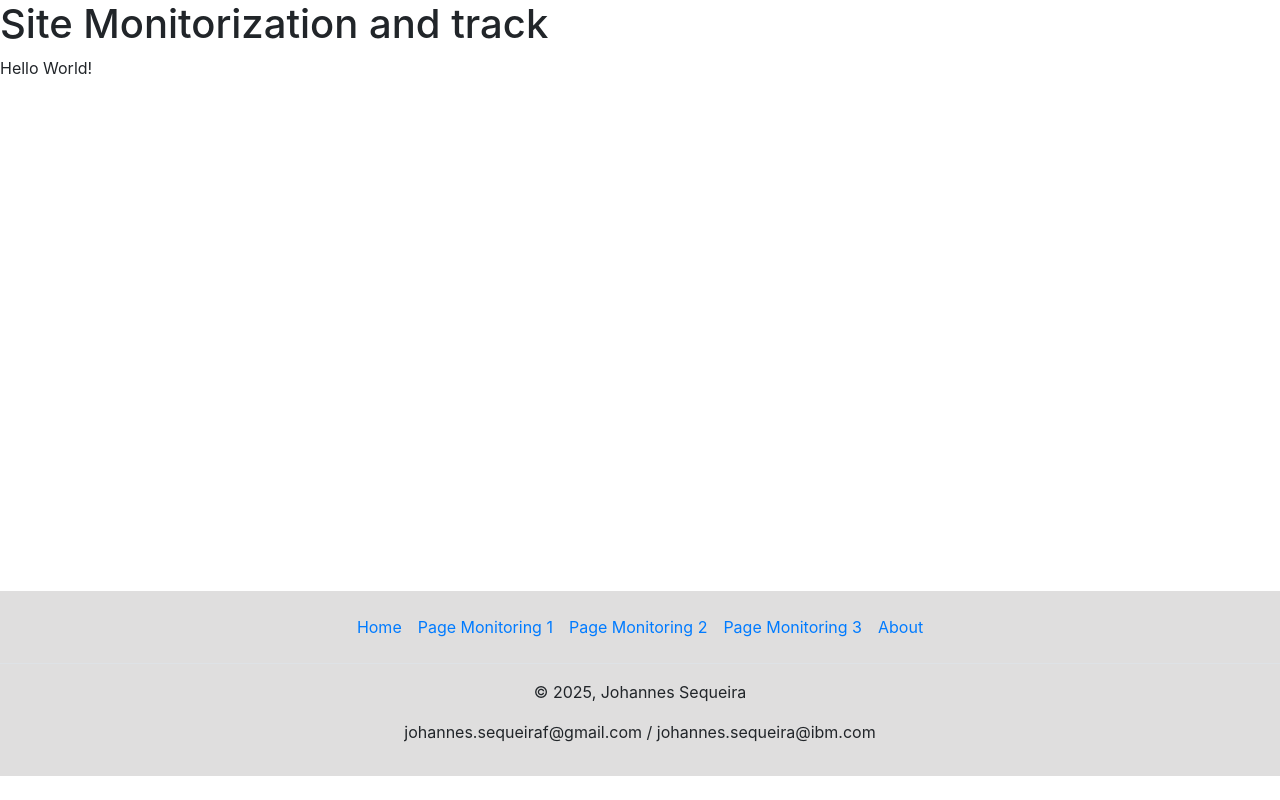
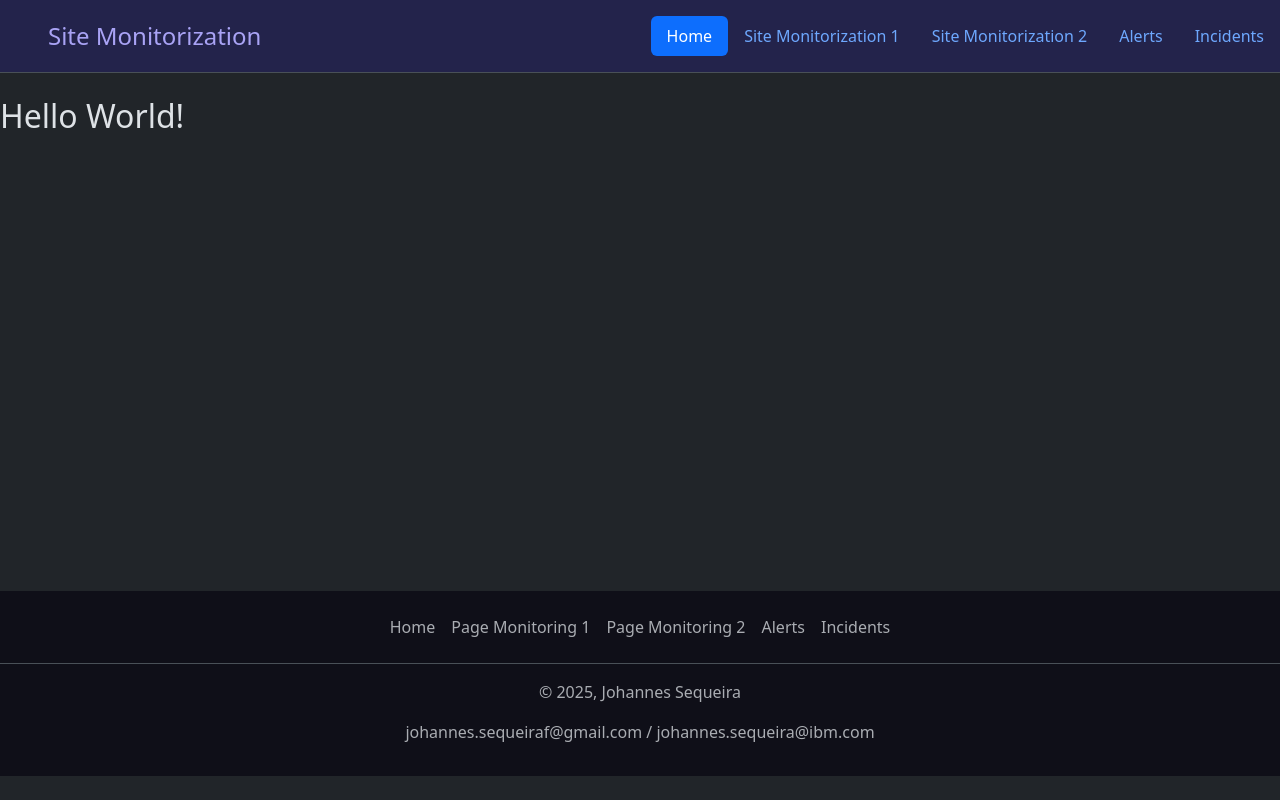
Before and after one commit to JohannesSeq/SRE-Demo, a Flask app: page / in a window 1280 px wide. Run offline with Flask 3, Linux system fonts and the light colour scheme; some libraries are stand-ins or nearby versions.

Commit message:
Changing boostrap to darkmode

```diff
--- a/static/style.css
+++ b/static/style.css
@@ -1,12 +1,19 @@
-body {
-    margin-bottom:50px;
-}
+
 
 footer {
-    background-color: #dfdede;
+    background-color: #0f0f18;
     padding-top: 10px;
     padding-bottom: 0px;
     position:fixed;
     bottom:0;
     width:100%;
 }
+
+header {
+    background-color: rgb(35, 35, 75);
+}
+
+#HeaderText{
+    font-size: larger;
+    color:#a9a3f5;
+}
--- a/templates/index.html
+++ b/templates/index.html
@@ -1,34 +1,48 @@
 <!DOCTYPE html>
-<html lang="en">
+<html lang="en" data-bs-theme="dark">
 
 <head>
 
     <meta charset="UTF-8">
     <meta name="viewport" content="width=device-width, initial-scale=1.0">
     <!--Bootstrap call-->
-    <link rel="stylesheet" href="https://maxcdn.bootstrapcdn.com/bootstrap/4.5.2/css/bootstrap.min.css">
+    <link href="https://cdn.jsdelivr.net/npm/bootstrap@5.3.7/dist/css/bootstrap.min.css" rel="stylesheet" integrity="sha384-LN+7fdVzj6u52u30Kp6M/trliBMCMKTyK833zpbD+pXdCLuTusPj697FH4R/5mcr" crossorigin="anonymous">
     <!--Call of the styles-->
     <link rel="stylesheet" href="{{ url_for('static', filename='style.css') }}">
     <title>Site Monitorization</title>
-
+</style>
 </head>
 
-<header>
-    <h1>Site Monitorization and track</h1>
+
+
+<header class="d-flex flex-wrap justify-content-center py-3 mb-4 border-bottom">
+    <a href="/" class="d-flex align-items-center mb-3 mb-md-0 me-md-auto text-dark text-decoration-none">
+        <svg class="bi me-2" width="40" height="32"><use xlink:href="#bootstrap"></use></svg>
+        <span class="fs-4" id="HeaderText">Site Monitorization</span>
+    </a>
+
+    <ul class="nav nav-pills">
+        <li class="nav-item"><a href="#" class="nav-link active" aria-current="page">Home</a></li>
+        <li class="nav-item"><a href="#" class="nav-link">Site Monitorization 1</a></li>
+        <li class="nav-item"><a href="#" class="nav-link">Site Monitorization 2</a></li>
+        <li class="nav-item"><a href="#" class="nav-link">Alerts</a></li>
+        <li class="nav-item"><a href="#" class="nav-link">Incidents</a></li>
+    </ul>
 </header>
 
+<!--Divider between header and body-->
+<div class="b-example-divider"></div>
+
 <body>
-    <p>
-        Hello World!
-    </p>
+    <h2> Hello World! </h2>
 
 <footer class="py-3 my-4">
     <ul class="nav justify-content-center border-bottom pb-3 mb-3">
         <li class="nav-item"><a href="#" class="nav-link px-2 text-body-secondary">Home</a></li>
         <li class="nav-item"><a href="#" class="nav-link px-2 text-body-secondary">Page Monitoring 1</a></li>
         <li class="nav-item"><a href="#" class="nav-link px-2 text-body-secondary">Page Monitoring 2</a></li>
-        <li class="nav-item"><a href="#" class="nav-link px-2 text-body-secondary">Page Monitoring 3</a></li>
-        <li class="nav-item"><a href="#" class="nav-link px-2 text-body-secondary">About</a></li>
+        <li class="nav-item"><a href="#" class="nav-link px-2 text-body-secondary">Alerts</a></li>
+        <li class="nav-item"><a href="#" class="nav-link px-2 text-body-secondary">Incidents</a></li>
     </ul>
     <p class="text-center text-body-secondary">© 2025, Johannes Sequeira</p>
     <p class="text-center text-body-secondary">johannes.sequeiraf@gmail.com / johannes.sequeira@ibm.com</p>
@@ -39,7 +53,7 @@
 </body>
 
 <!-- Bootstrap calls-->
-<script src="https://cdn.jsdelivr.net/npm/@popperjs/core@2.9.2/dist/umd/popper.min.js"></script>
+<script src="https://cdn.jsdelivr.net/npm/bootstrap@5.3.7/dist/js/bootstrap.bundle.min.js" integrity="sha384-ndDqU0Gzau9qJ1lfW4pNLlhNTkCfHzAVBReH9diLvGRem5+R9g2FzA8ZGN954O5Q" crossorigin="anonymous"></script>
 <script src="https://maxcdn.bootstrapcdn.com/bootstrap/4.5.2/js/bootstrap.min.js"></script>
 
 </html>
```
